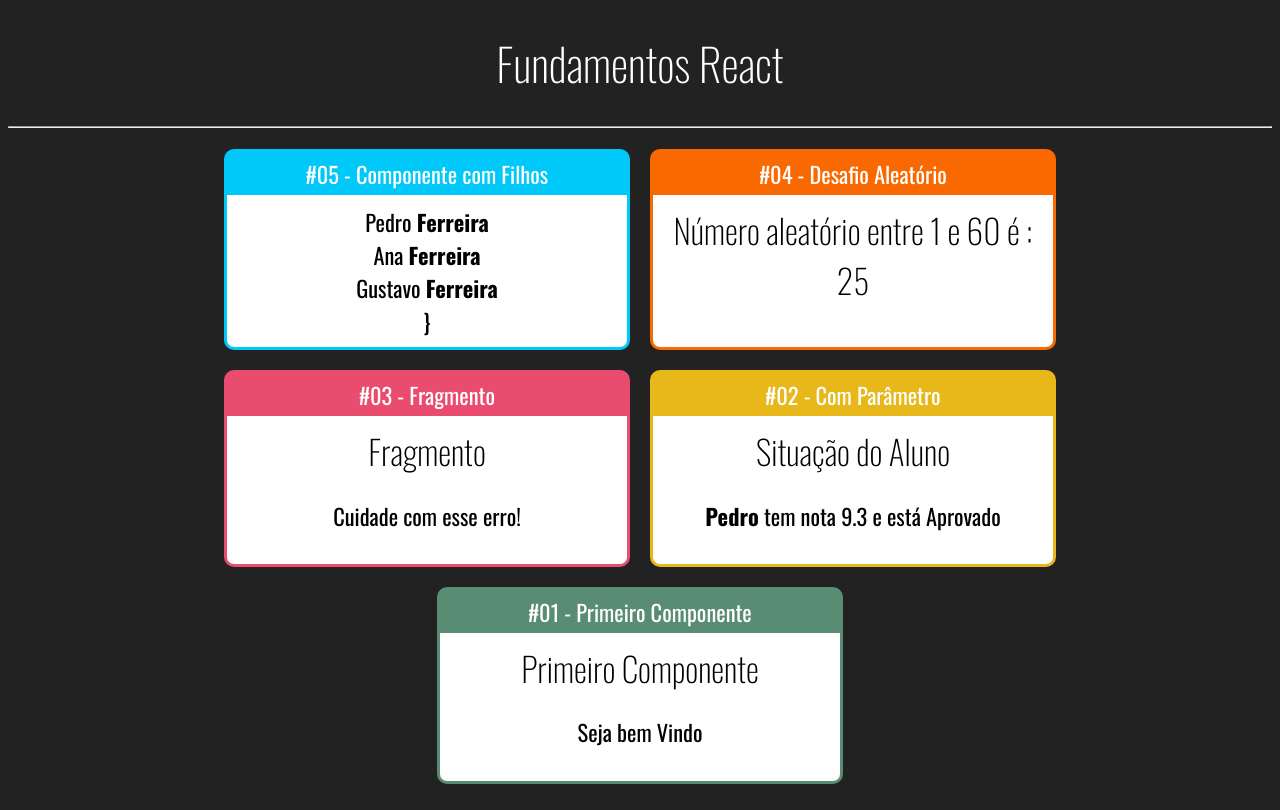
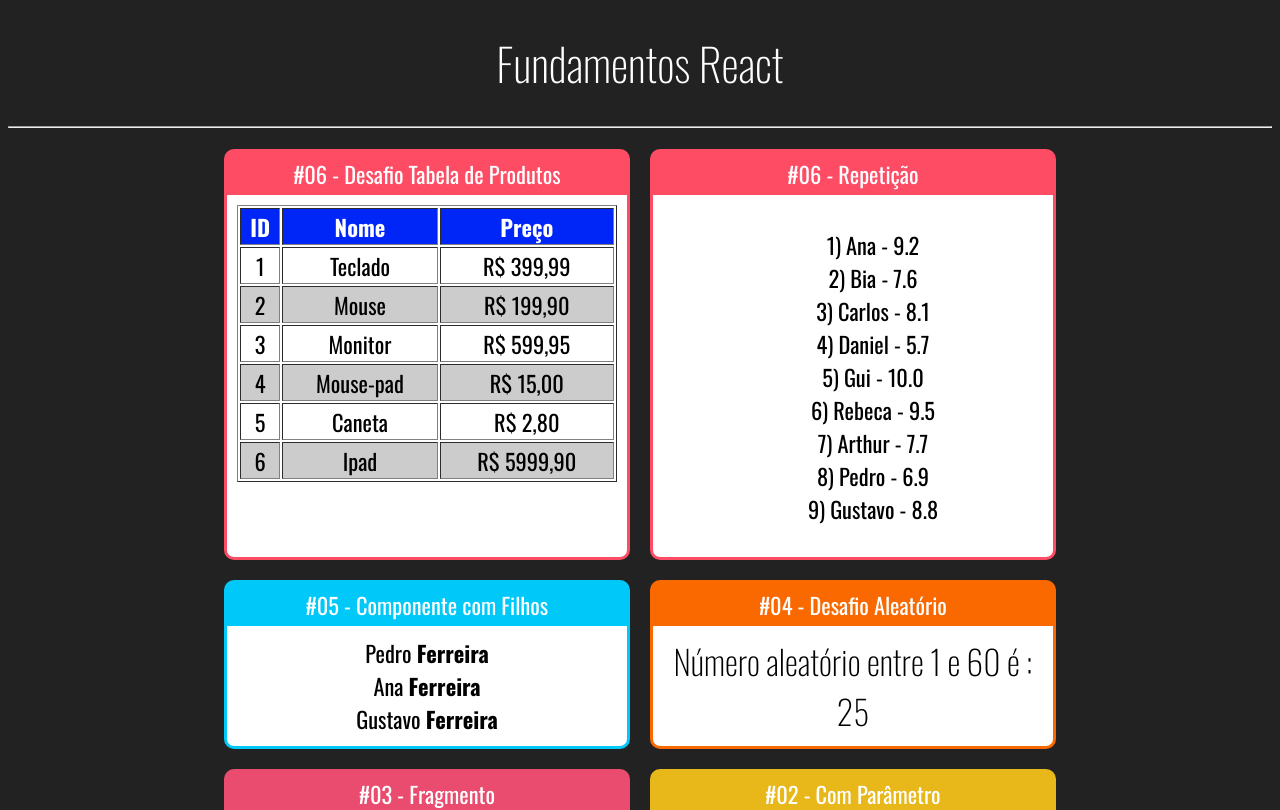
Before and after one commit to SchulteV2/curso-react, a React (Create React App) app in the folder fundamentos-react/: page / in a window 1280 px wide. Shown: the top 810 px of the page. Built offline with nearby package versions, Linux system fonts and the light colour scheme.

Commit message:
Criado componente TabelaProdutos, passando um map na lista de produtos

```diff
--- a/fundamentos-react/src/App.jsx
+++ b/fundamentos-react/src/App.jsx
@@ -1,6 +1,8 @@
 import './App.css'
 import React from 'react'
 
+import TabelaProdutos from './components/repeticao/TabelaProdutos'
+import ListaAlunos from './components/repeticao/ListaAlunos'
 import FamiliaMembro from './components/basicos/FamiliaMembro'
 import Familia from './components/basicos/Familia'
 import Card from './components/layout/Card'
@@ -15,6 +17,12 @@
             <h1>Fundamentos React</h1>
             <hr/>
             <div className="Cards">
+                <Card titulo="#06 - Desafio Tabela de Produtos" color="#FF4C65">
+                    <TabelaProdutos />
+                </Card>
+                <Card titulo="#06 - Repetição" color="#FF4C65">
+                    <ListaAlunos></ListaAlunos>
+                </Card>
                 <Card titulo="#05 - Componente com Filhos" color="#00C8F8">
                     <Familia sobrenome="Ferreira">
                         <FamiliaMembro nome="Pedro" />
--- a/fundamentos-react/src/components/basicos/Familia.jsx
+++ b/fundamentos-react/src/components/basicos/Familia.jsx
@@ -7,7 +7,6 @@
                 props.children.map((child, i) => {
                     return cloneElement(child, { ...props, key: i })
                 })}
-            }
         </div>
     )
 }
--- /dev/null
+++ b/fundamentos-react/src/components/repeticao/ListaAlunos.jsx
@@ -0,0 +1,21 @@
+import React from 'react'
+import alunos from '../../data/alunos'
+
+export default props => {
+
+    const alunosLI = alunos.map((aluno) => {
+        return (
+            <li key={ aluno.id }>
+                {aluno.id}) {aluno.nome} - {aluno.nota}
+            </li>
+        )
+    })
+
+    return (
+        <div>
+            <ul style={{ listStyle: "none" }}>
+                { alunosLI }
+            </ul>
+        </div>
+    )
+}
--- /dev/null
+++ b/fundamentos-react/src/components/repeticao/TabelaProdutos.css
@@ -0,0 +1,16 @@
+.TabelaProdutos table {
+    width: 100%;
+}
+
+.TabelaProdutos th {
+    background-color: #0025f7;
+    color: #fff;
+}
+
+.TabelaProdutos .Par {
+    background-color: #ffffff;
+}
+
+.TabelaProdutos .Impar {
+    background-color: #ccc;
+}
--- /dev/null
+++ b/fundamentos-react/src/components/repeticao/TabelaProdutos.jsx
@@ -0,0 +1,32 @@
+import React from 'react'
+import produtos from '../../data/produtos'
+import './TabelaProdutos.css'
+
+export default props => {
+    const linhas = produtos.map((produto, i) => {
+        return (
+            <tr className={ i % 2 == 0 ? 'Par' : 'Impar'} key={ produto.id }>
+                <td>{ produto.id }</td>
+                <td>{ produto.nome }</td>
+                <td>R$ { produto.preco.toFixed(2).replace('.', ',') }</td>
+            </tr>
+        )
+    })
+
+    return (
+        <div className="TabelaProdutos">
+            <table border="1">
+                <thead>
+                    <tr>
+                        <th>ID</th>
+                        <th>Nome</th>
+                        <th>Preço</th>
+                    </tr>
+                </thead>
+                <tbody>
+                { linhas }
+                </tbody>
+            </table>
+        </div>
+    )
+}
--- /dev/null
+++ b/fundamentos-react/src/data/alunos.js
@@ -0,0 +1,11 @@
+export default [
+    { id: 1, nome: 'Ana', nota: "9.2" },
+    { id: 2, nome: 'Bia', nota: "7.6" },
+    { id: 3, nome: 'Carlos', nota: "8.1" },
+    { id: 4, nome: 'Daniel', nota: "5.7" },
+    { id: 5, nome: 'Gui', nota: "10.0" },
+    { id: 6, nome: 'Rebeca', nota: "9.5" },
+    { id: 7, nome: 'Arthur', nota: "7.7" },
+    { id: 8, nome: 'Pedro', nota: "6.9" },
+    { id: 9, nome: 'Gustavo', nota: "8.8" }
+]
--- /dev/null
+++ b/fundamentos-react/src/data/produtos.js
@@ -0,0 +1,8 @@
+export default [
+    {id: 1, nome: "Teclado", preco: 399.99},
+    {id: 2, nome: "Mouse", preco: 199.90},
+    {id: 3, nome: "Monitor", preco: 599.95},
+    {id: 4, nome: "Mouse-pad", preco: 15.00},
+    {id: 5, nome: "Caneta", preco: 2.80},
+    {id: 6, nome: "Ipad", preco: 5999.90},
+]
```
